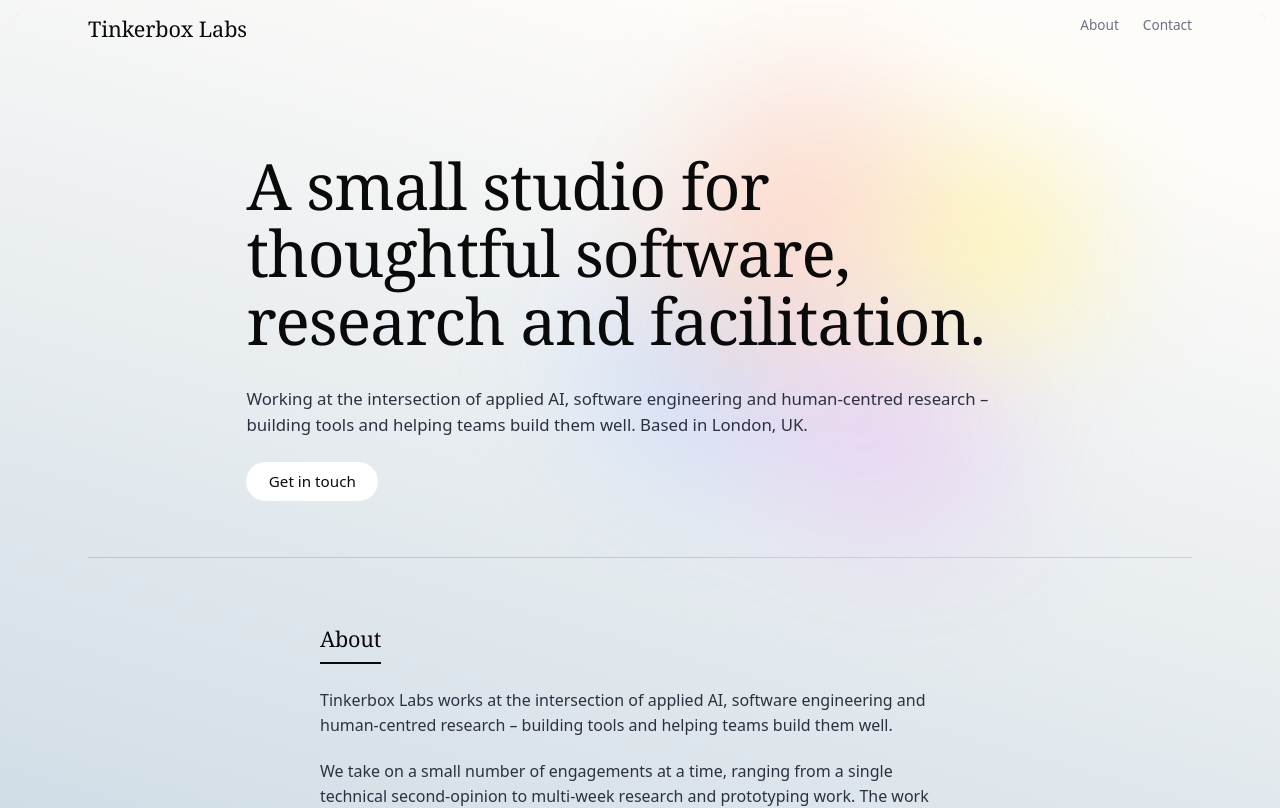
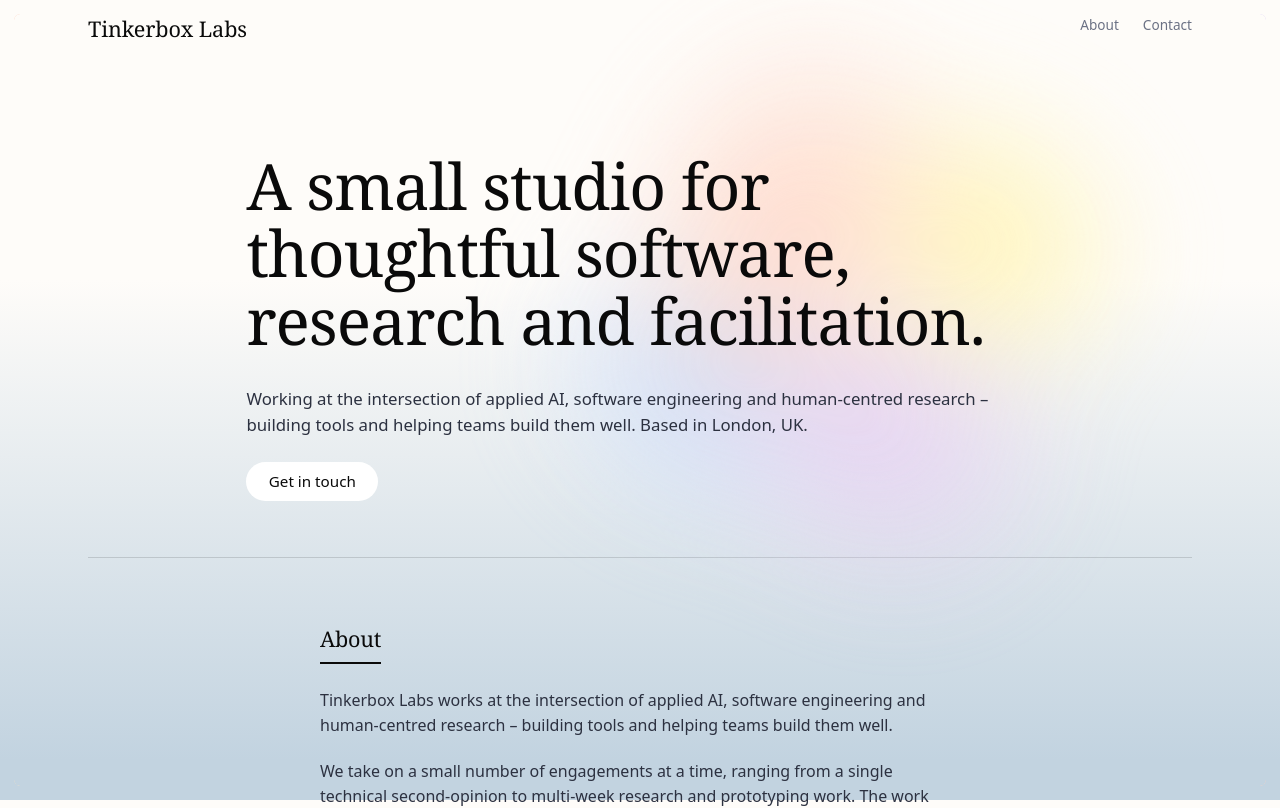
Before and after one commit to jess-b-tkbl/tinkerbox-labs-website, a React (Vite) app: page / in a window 1280 px wide. Shown: the top 808 px of the page. Built offline with nearby package versions, Linux system fonts and the light colour scheme; a web font is replaced by a local one.

Commit message:
Body: switch to fixed 180deg gradient (matches portfolio)
Co-Authored-By: Claude Opus 4.7 (1M context) <noreply@anthropic.com>

```diff
--- a/src/index.css
+++ b/src/index.css
@@ -50,11 +50,12 @@ html { scroll-behavior: smooth; }
 body {
   margin: 0;
   min-height: 100vh;
-  background:
-    linear-gradient(196deg,
-      var(--color-bg-top) 0%,
-      var(--color-bg-top) 8%,
-      var(--color-bg-bottom) 75%);
+  background-color: var(--color-bg-top);
+  background-image:
+    linear-gradient(180deg,
+      var(--color-bg-top) 35%,
+      var(--color-bg-bottom) 95%);
+  background-attachment: fixed;
   color: var(--color-ink);
   font-family: var(--font-sans);
   font-size: 16px;
```
